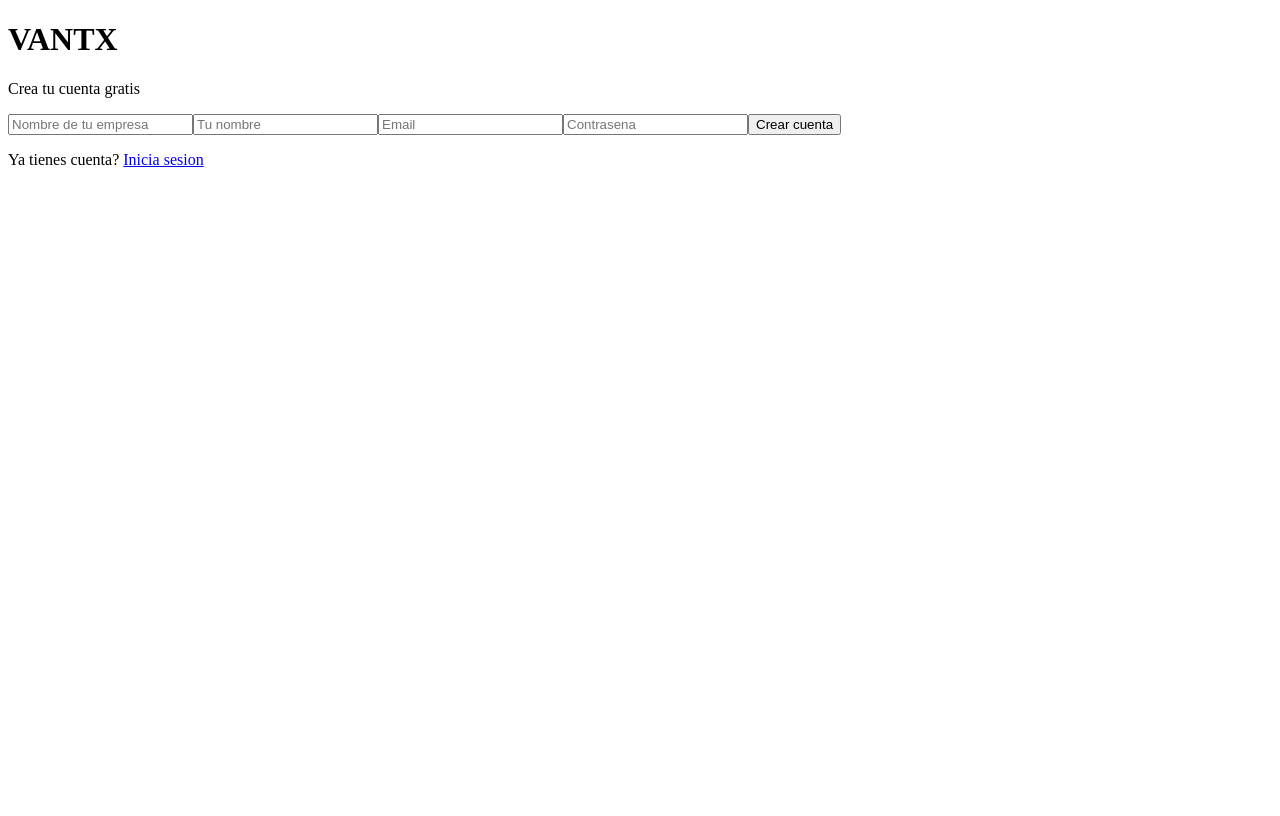
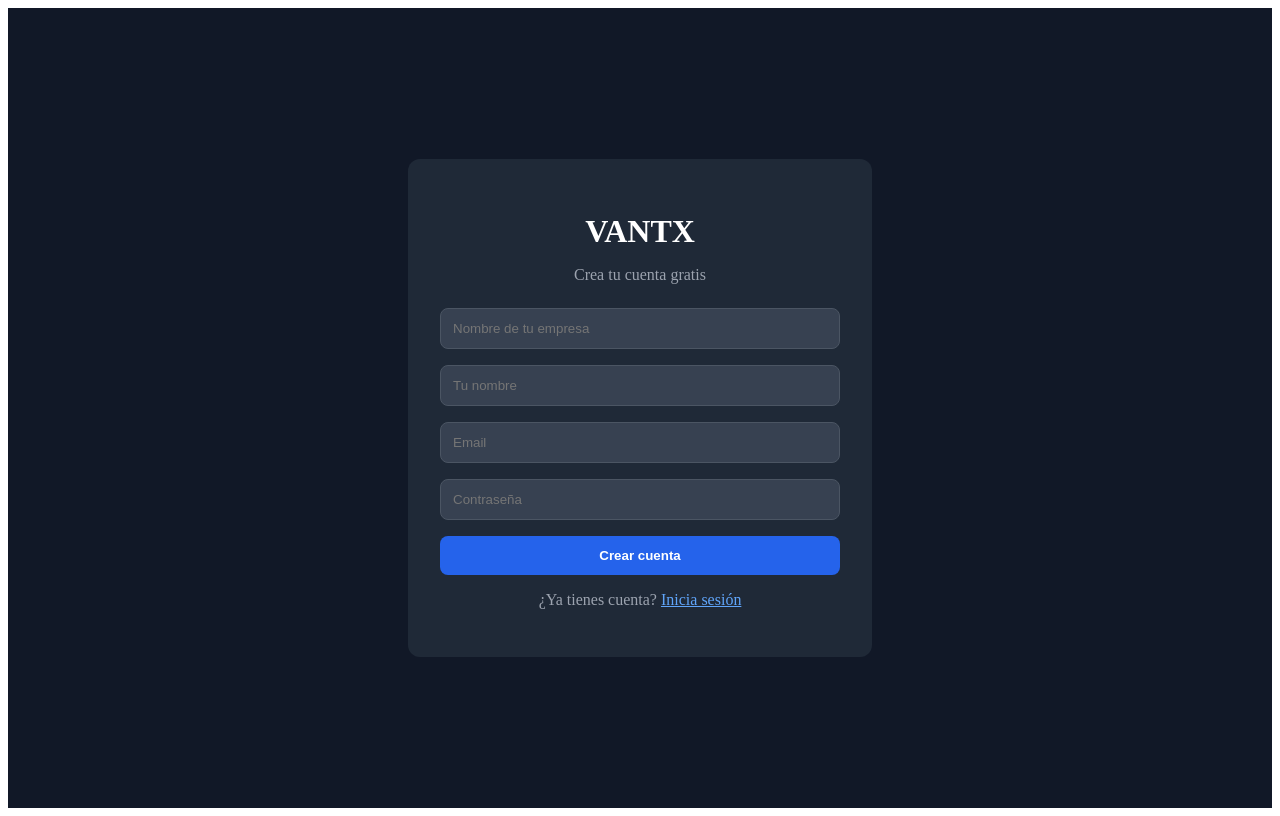
Before and after one commit to emestestudio/vantx, a Next.js app: page /register in a window 1280 px wide. Built offline with nearby package versions, Linux system fonts and the light colour scheme.

Commit message:
fix: register sin tailwind usa inline styles

```diff
--- a/app/register/page.tsx
+++ b/app/register/page.tsx
@@ -1,60 +1,57 @@
-'use client';
-import { useState } from 'react';
-import { useRouter } from 'next/navigation';
-
+"use client";
+import { useState } from "react";
+import { useRouter } from "next/navigation";
 export default function RegisterPage() {
   const router = useRouter();
-  const [form, setForm] = useState({ companyName: '', name: '', email: '', password: '' });
-  const [error, setError] = useState('');
+  const [form, setForm] = useState({ companyName: "", name: "", email: "", password: "" });
+  const [error, setError] = useState("");
   const [loading, setLoading] = useState(false);
-
   const handleSubmit = async (e: React.FormEvent) => {
     e.preventDefault();
     setLoading(true);
-    setError('');
+    setError("");
     try {
       const res = await fetch(`${process.env.NEXT_PUBLIC_API_URL}/auth/register`, {
-        method: 'POST',
-        headers: { 'Content-Type': 'application/json' },
+        method: "POST",
+        headers: { "Content-Type": "application/json" },
         body: JSON.stringify(form),
       });
       const data = await res.json();
-      if (!res.ok) throw new Error(data.message || 'Error al registrar');
-      localStorage.setItem('token', data.access_token);
-      router.push('/dashboard');
+      if (!res.ok) throw new Error(data.message || "Error al registrar");
+      localStorage.setItem("token", data.access_token);
+      router.push("/dashboard");
     } catch (err: any) {
       setError(err.message);
     } finally {
       setLoading(false);
     }
   };
-
   return (
-    <div className="min-h-screen bg-gray-900 flex items-center justify-center">
-      <div className="bg-gray-800 p-8 rounded-xl shadow-lg w-full max-w-md">
-        <h1 className="text-3xl font-bold text-white mb-2 text-center">VANTX</h1>
-        <p className="text-gray-400 text-center mb-6">Crea tu cuenta gratis</p>
-        {error && <p className="bg-red-500/20 text-red-400 p-3 rounded mb-4">{error}</p>}
-        <form onSubmit={handleSubmit} className="space-y-4">
-          <input type="text" placeholder="Nombre de tu empresa" required
-            className="w-full p-3 rounded-lg bg-gray-700 text-white border border-gray-600 focus:outline-none focus:border-blue-500"
-            value={form.companyName} onChange={e => setForm({...form, companyName: e.target.value})} />
-          <input type="text" placeholder="Tu nombre" required
-            className="w-full p-3 rounded-lg bg-gray-700 text-white border border-gray-600 focus:outline-none focus:border-blue-500"
-            value={form.name} onChange={e => setForm({...form, name: e.target.value})} />
-          <input type="email" placeholder="Email" required
-            className="w-full p-3 rounded-lg bg-gray-700 text-white border border-gray-600 focus:outline-none focus:border-blue-500"
-            value={form.email} onChange={e => setForm({...form, email: e.target.value})} />
-          <input type="password" placeholder="Contrasena" required
-            className="w-full p-3 rounded-lg bg-gray-700 text-white border border-gray-600 focus:outline-none focus:border-blue-500"
-            value={form.password} onChange={e => setForm({...form, password: e.target.value})} />
+    <div style={{minHeight:"100vh",background:"#111827",display:"flex",alignItems:"center",justifyContent:"center"}}>
+      <div style={{background:"#1f2937",padding:"2rem",borderRadius:"12px",width:"100%",maxWidth:"400px"}}>
+        <h1 style={{color:"white",fontSize:"2rem",fontWeight:"bold",textAlign:"center",marginBottom:"0.5rem"}}>VANTX</h1>
+        <p style={{color:"#9ca3af",textAlign:"center",marginBottom:"1.5rem"}}>Crea tu cuenta gratis</p>
+        {error && <p style={{background:"rgba(239,68,68,0.2)",color:"#f87171",padding:"0.75rem",borderRadius:"6px",marginBottom:"1rem"}}>{error}</p>}
+        <form onSubmit={handleSubmit} style={{display:"flex",flexDirection:"column",gap:"1rem"}}>
+          <input type="text" placeholder="Nombre de tu empresa" required value={form.companyName}
+            onChange={e=>setForm({...form,companyName:e.target.value})}
+            style={{padding:"0.75rem",borderRadius:"8px",background:"#374151",color:"white",border:"1px solid #4b5563",outline:"none"}}/>
+          <input type="text" placeholder="Tu nombre" required value={form.name}
+            onChange={e=>setForm({...form,name:e.target.value})}
+            style={{padding:"0.75rem",borderRadius:"8px",background:"#374151",color:"white",border:"1px solid #4b5563",outline:"none"}}/>
+          <input type="email" placeholder="Email" required value={form.email}
+            onChange={e=>setForm({...form,email:e.target.value})}
+            style={{padding:"0.75rem",borderRadius:"8px",background:"#374151",color:"white",border:"1px solid #4b5563",outline:"none"}}/>
+          <input type="password" placeholder="Contraseña" required value={form.password}
+            onChange={e=>setForm({...form,password:e.target.value})}
+            style={{padding:"0.75rem",borderRadius:"8px",background:"#374151",color:"white",border:"1px solid #4b5563",outline:"none"}}/>
           <button type="submit" disabled={loading}
-            className="w-full p-3 bg-blue-600 hover:bg-blue-700 text-white rounded-lg font-semibold transition">
-            {loading ? 'Creando cuenta...' : 'Crear cuenta'}
+            style={{padding:"0.75rem",background:"#2563eb",color:"white",borderRadius:"8px",fontWeight:"600",border:"none",cursor:"pointer"}}>
+            {loading ? "Creando cuenta..." : "Crear cuenta"}
           </button>
         </form>
-        <p className="text-gray-400 text-center mt-4">
-          Ya tienes cuenta? <a href="/login" className="text-blue-400 hover:underline">Inicia sesion</a>
+        <p style={{color:"#9ca3af",textAlign:"center",marginTop:"1rem"}}>
+          ¿Ya tienes cuenta? <a href="/login" style={{color:"#60a5fa"}}>Inicia sesión</a>
         </p>
       </div>
     </div>
```
